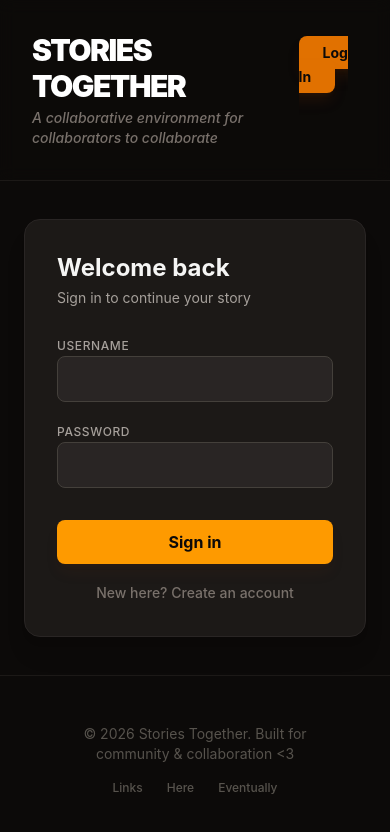
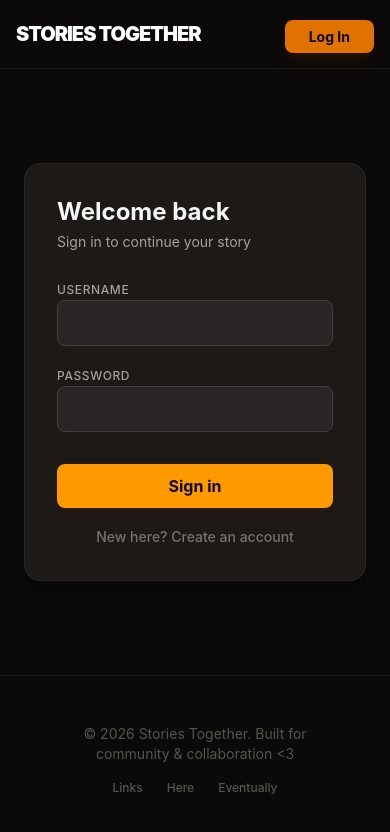
Before and after one commit to Lego-RL/stories-together, a React (Vite) app in the folder frontend/: page /profile in a window 390 px wide. Shown: the top 832 px of the page. Built offline with nearby package versions, Linux system fonts and the light colour scheme.

Commit message:
attempts to fix refresh auth

```diff
--- a/frontend/src/api/auth.js
+++ b/frontend/src/api/auth.js
@@ -44,5 +44,8 @@ export const authApi = {
     return res.json();
   },
 
-  logout: () => localStorage.removeItem("token"),
+  logout: () => {
+    localStorage.removeItem("token");
+    localStorage.removeItem("refresh_token");
+  },
 };
--- a/frontend/src/api/client.js
+++ b/frontend/src/api/client.js
@@ -21,7 +21,7 @@ async function request(path, options = {}, isRetry = false) {
 
     if (refreshToken) {
       try {
-        // attempt to get new token
+
         const refreshRes = await fetch(`${BASE_URL}/auth/refresh`, {
           method: "POST",
           headers: { "Content-Type": "application/json" },
@@ -31,15 +31,25 @@ async function request(path, options = {}, isRetry = false) {
         if (refreshRes.ok) {
           const data = await refreshRes.json();
 
-          // retry original request
           localStorage.setItem("token", data.access_token);
+
+          // save new refresh token
+          if (data.refresh_token) {
+            localStorage.setItem("refresh_token", data.refresh_token);
+          }
+
           return request(path, options, true);
+        } else {
+          // if backend rejects the refresh token, clear session immediately
+          localStorage.clear();
+          window.location.href = "/login";
+          return Promise.reject(new Error("Session expired"));
         }
       } catch (err) {
-        // clear session if refresh fails
+        // clear session if refresh fails (network error)
         localStorage.clear();
         window.location.href = "/login";
-        return;
+        return Promise.reject(err);
       }
     }
   }
--- a/frontend/src/components/shared/Header.jsx
+++ b/frontend/src/components/shared/Header.jsx
@@ -5,17 +5,17 @@ export default function SiteHeader({ isLoading, user }) {
     const isLoginPage = location.pathname === "/login";
 
     return (
-    <header className="w-full p-8 flex justify-between items-start border-b border-stone-900 bg-stone-950/50 backdrop-blur-sm sticky top-0 z-10">
-        <div>
-        <h1 className="text-3xl font-black tracking-tighter text-white">
+    <header className="w-full px-4 py-5 sm:p-8 flex justify-between items-start border-b border-stone-900 bg-stone-950/50 backdrop-blur-sm sticky top-0 z-10">
+        <div className="min-w-0 mr-4">
+        <h1 className="text-xl sm:text-3xl font-black tracking-tighter text-white">
             <Link to="/"> STORIES TOGETHER </Link>
         </h1>
-        <p className="text-stone-500 text-sm mt-1 font-medium italic">
+        <p className="text-stone-500 text-xs sm:text-sm mt-1 font-medium italic hidden sm:block">
             A collaborative environment for collaborators to collaborate
         </p>
         </div>
 
-        <nav className="pt-2">
+        <nav className="pt-1 sm:pt-2 shrink-0">
         {!isLoading && user ? (
             <div className="flex items-center gap-4">
             <span className="text-stone-400 text-sm">
--- a/frontend/src/hooks/useAuth.js
+++ b/frontend/src/hooks/useAuth.js
@@ -36,6 +36,8 @@ export function useLogin(options = {}) {
     mutationFn: ({ username, password }) => authApi.login(username, password),
     onSuccess: async (data, variables, context) => {
       localStorage.setItem("token", data.access_token);
+      localStorage.setItem("refresh_token", data.refresh_token);
+
       await queryClient.invalidateQueries({ queryKey: ["me"] });
       if (userOnSuccess) {
         userOnSuccess(data, variables, context);
--- a/frontend/src/pages/Home.jsx
+++ b/frontend/src/pages/Home.jsx
@@ -13,7 +13,6 @@ export default function LandingPage() {
     queryKey: ["stories"],
     queryFn: async () => {
       const response = await api.get("/stories/?limit=3");
-      console.log(response)
       return response ?? [];
     },
   });
--- a/frontend/src/pages/Login.jsx
+++ b/frontend/src/pages/Login.jsx
@@ -24,8 +24,9 @@ export default function Login() {
 
   const handleSubmit = () => {
     if (!username || !password) return;
+
     if (isRegistering) {
-      if (!email) return;
+      if (!email || password.length < 8) return;
       registerMutation.mutate({ username, email, password });
     } else {
       loginMutation.mutate({ username, password });
@@ -36,6 +37,7 @@ export default function Login() {
     if (e.key === "Enter") handleSubmit();
   };
 
+  const isPasswordTooShort = isRegistering && password.length > 0 && password.length < 8;
   const isPending = loginMutation.isPending || registerMutation.isPending;
   const isError = loginMutation.isError || registerMutation.isError;
   const error = loginMutation.error || registerMutation.error;
@@ -89,6 +91,15 @@ export default function Login() {
                 onKeyDown={handleKeyDown}
                 className="w-full px-4 py-2.5 rounded-lg bg-stone-800 border border-stone-700 text-stone-100 focus:outline-none focus:border-amber-500 transition"
               />
+
+              {isRegistering && (
+                <p className={`text-[10px] mt-1 font-medium italic ${
+                  isPasswordTooShort ? "text-red-400" : "text-stone-500"
+                }`}>
+                  Minimum 8 characters required.
+                </p>
+              )}
+
             </div>
           </div>
 
```
Also changed, not shown: 1 other file (tests, documents, lock files or other folders).
